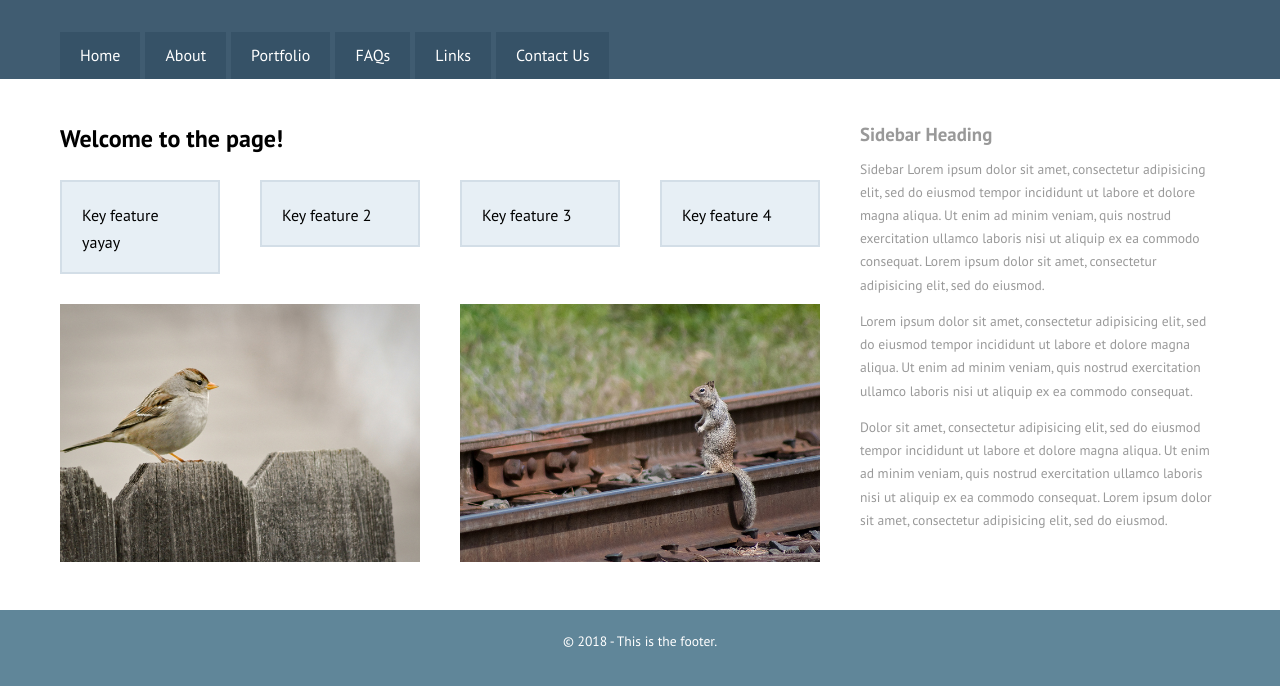
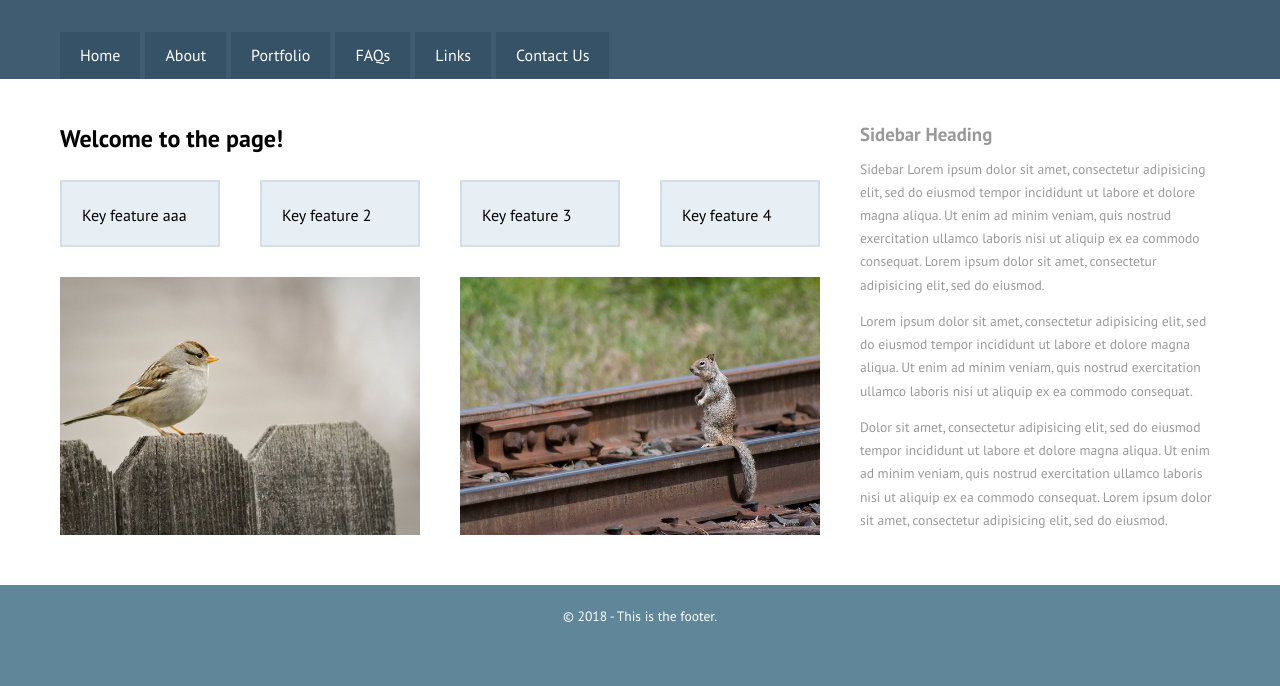
Before and after one commit to YueChuCheng/pushtest, a plain HTML site: page index.html in a window 1280 px wide. Shown: the part 92-778 px from the top of the page. Drawn offline with Linux system fonts and the light colour scheme.

Commit message:
change title

```diff
--- a/index.html
+++ b/index.html
@@ -41,7 +41,7 @@
 					<div class="row">
 						<div class="col col-sm-6 col-lg-3">
 							<div class="box-a">
-								<p>Key feature yayay</p>
+								<p>Key feature aaa</p>
 							</div>
 						</div>
 						<div class="col col-sm-6 col-lg-3">
```
